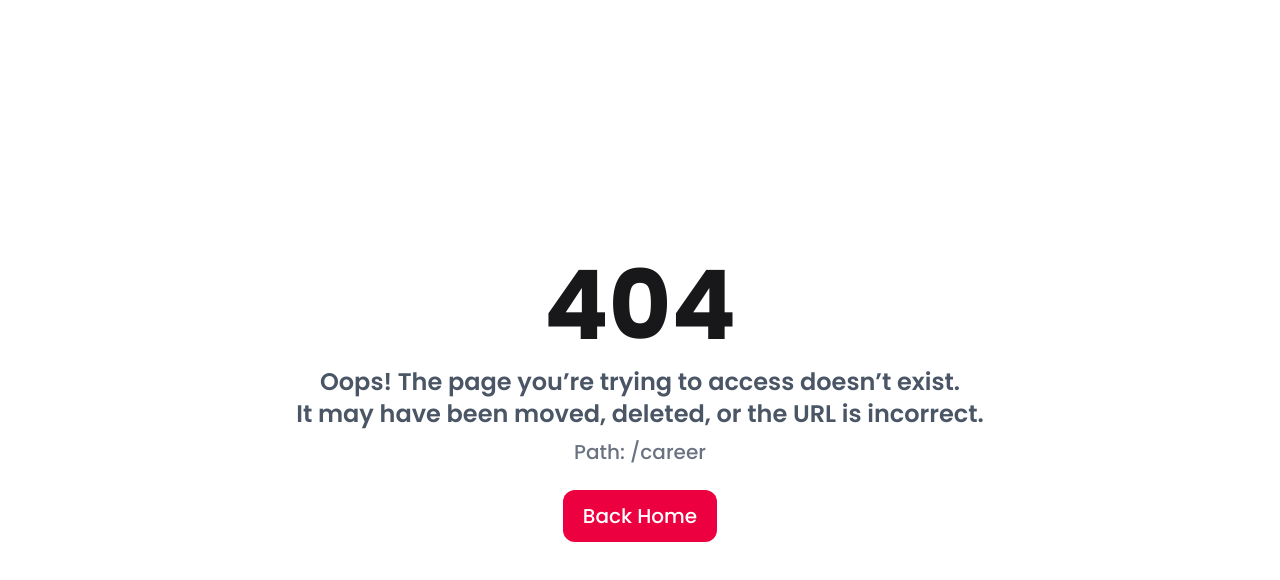
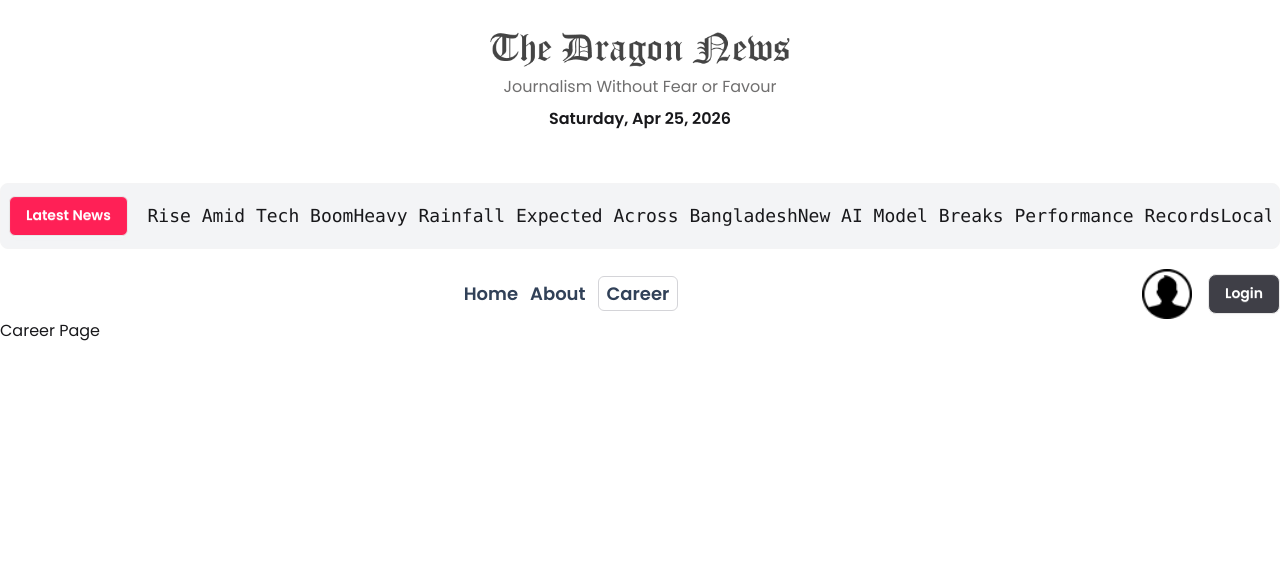
Before and after one commit to itzSumma/NEXT.JS-COLLECTIONS, a Next.js app in the folder Dragon-News/dragon-news-by-next/: page /career in a window 1280 px wide. Before the commit this address had no page. Shown: the top 580 px of the page. Built offline with nearby package versions, Linux system fonts and the light colour scheme.

Commit message:
add active state styling to NavLink

```diff
--- a/Dragon-News/dragon-news-by-next/src/Components/shared/NavLink.jsx
+++ b/Dragon-News/dragon-news-by-next/src/Components/shared/NavLink.jsx
@@ -1,10 +1,18 @@
+'use client'
+import Link from 'next/link';
+import { usePathname } from 'next/navigation';
 import React from 'react';
 
 const NavLink = ({href, children}) => {
+
+    const pathname = usePathname();
+    console.log("pathname",pathname);
+const isActive= href === pathname;
+
     return (
-        <div>
-
-        </div>
+        <Link href={href} className={`${isActive ? "border border-zinc-300 px-2 py-1 rounded-md" : ""}`}>
+            {children}
+        </Link>
     );
 };
 
--- a/Dragon-News/dragon-news-by-next/src/Components/shared/Navbar.jsx
+++ b/Dragon-News/dragon-news-by-next/src/Components/shared/Navbar.jsx
@@ -2,15 +2,22 @@ import Image from 'next/image';
 import React from 'react';
 import userAvater from "@/assets/user.png"
 import Link from 'next/link';
+import NavLink from './NavLink';
 
 const Navbar = () => {
     return (
         <div className='flex justify-between mx-auto container items-center'>
             <div></div>
             <ul className='flex gap-3 font-semibold text-lg text-slate-700'>
-<li href ="/">Home</li>
-<li href ="/about">About</li>
-<li href ="/career">Career</li>
+<li>
+  <NavLink href="/">Home</NavLink>
+</li>
+<li>
+  <NavLink href="/about">About</NavLink>
+</li>
+<li>
+  <NavLink href="/career">Career</NavLink>
+</li>
             </ul>
 <div className='flex items-center gap-4'>
 <Image
--- /dev/null
+++ b/Dragon-News/dragon-news-by-next/src/app/(main)/about/page.jsx
@@ -0,0 +1,11 @@
+import React from 'react';
+
+const AboutPage = () => {
+    return (
+        <div>
+            <h1>About Section</h1>
+        </div>
+    );
+};
+
+export default AboutPage;
--- /dev/null
+++ b/Dragon-News/dragon-news-by-next/src/app/(main)/career/page.jsx
@@ -0,0 +1,11 @@
+import React from 'react';
+
+const CareerPage = () => {
+    return (
+        <div>
+            <h2>Career Page</h2>
+        </div>
+    );
+};
+
+export default CareerPage;
```
